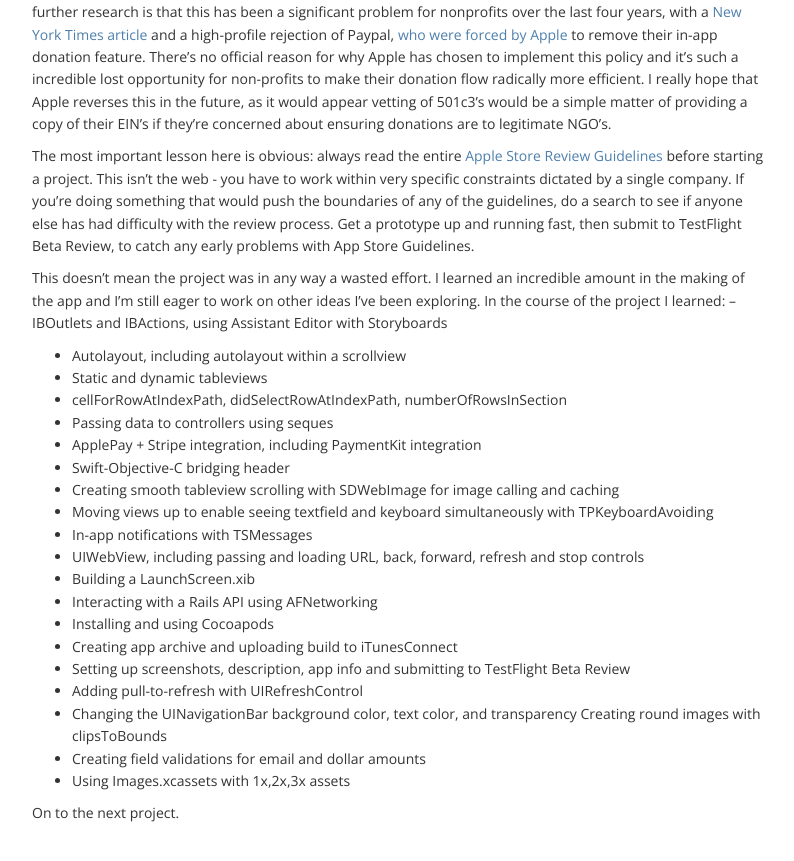
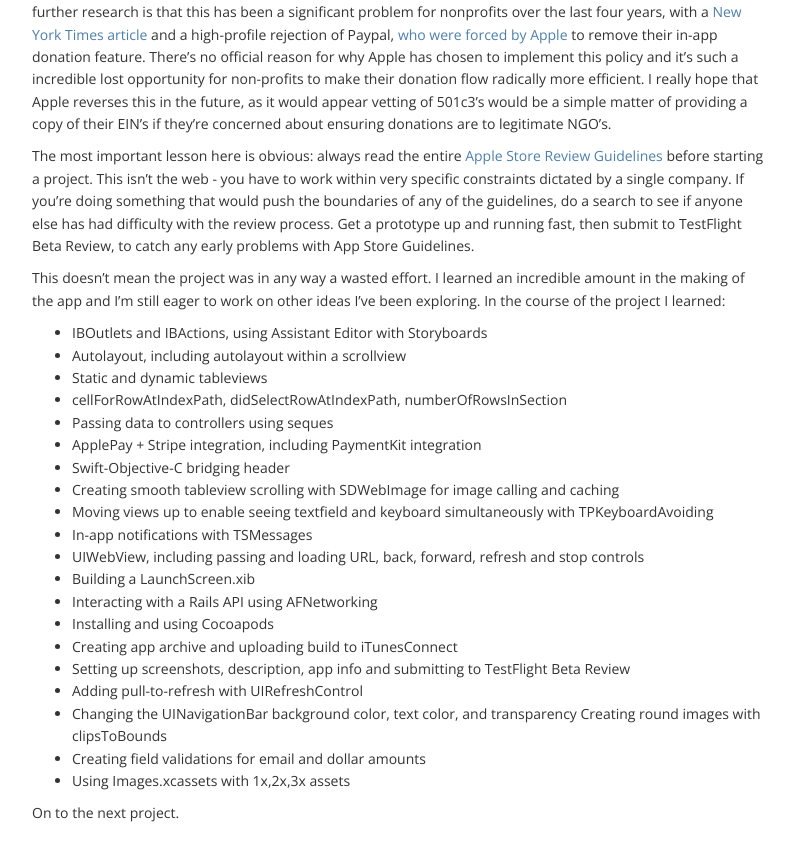
Before and after one commit to ktransier/blog, a Jekyll site: the page built from _posts/2014-12-15-donate-for-iphone.md, in a window 1280 px wide and 900 px high, scrolled down 926 px. Shown: the top 861 px of the window, without its empty margins (368-1162 px from the left). Built offline with Jekyll 4.4.1, drawn with Linux system fonts in a browser that asks for light colours; nearby versions of some CDN libraries; Markdown is read by kramdown in place of the engine named in the settings.

Commit message:
fixed list

```diff
--- a/_posts/2014-12-15-donate-for-iphone.md
+++ b/_posts/2014-12-15-donate-for-iphone.md
@@ -21,7 +21,8 @@
 The most important lesson here is obvious: always read the entire [Apple Store Review Guidelines](https://developer.apple.com/app-store/review/guidelines/) before starting a project. This isn't the web - you have to work within very specific constraints dictated by a single company. If you're doing something that would push the boundaries of any of the guidelines, do a search to see if anyone else has had difficulty with the review process. Get a prototype up and running fast, then submit to TestFlight Beta Review, to catch any early problems with App Store Guidelines.
 
 This doesn't mean the project was in any way a wasted effort. I learned an incredible amount in the making of the app and I'm still eager to work on other ideas I've been exploring. In the course of the project I learned:
--- IBOutlets and IBActions, using Assistant Editor with Storyboards
+
+- IBOutlets and IBActions, using Assistant Editor with Storyboards
 - Autolayout, including autolayout within a scrollview
 - Static and dynamic tableviews
 - cellForRowAtIndexPath, didSelectRowAtIndexPath, numberOfRowsInSection
```
